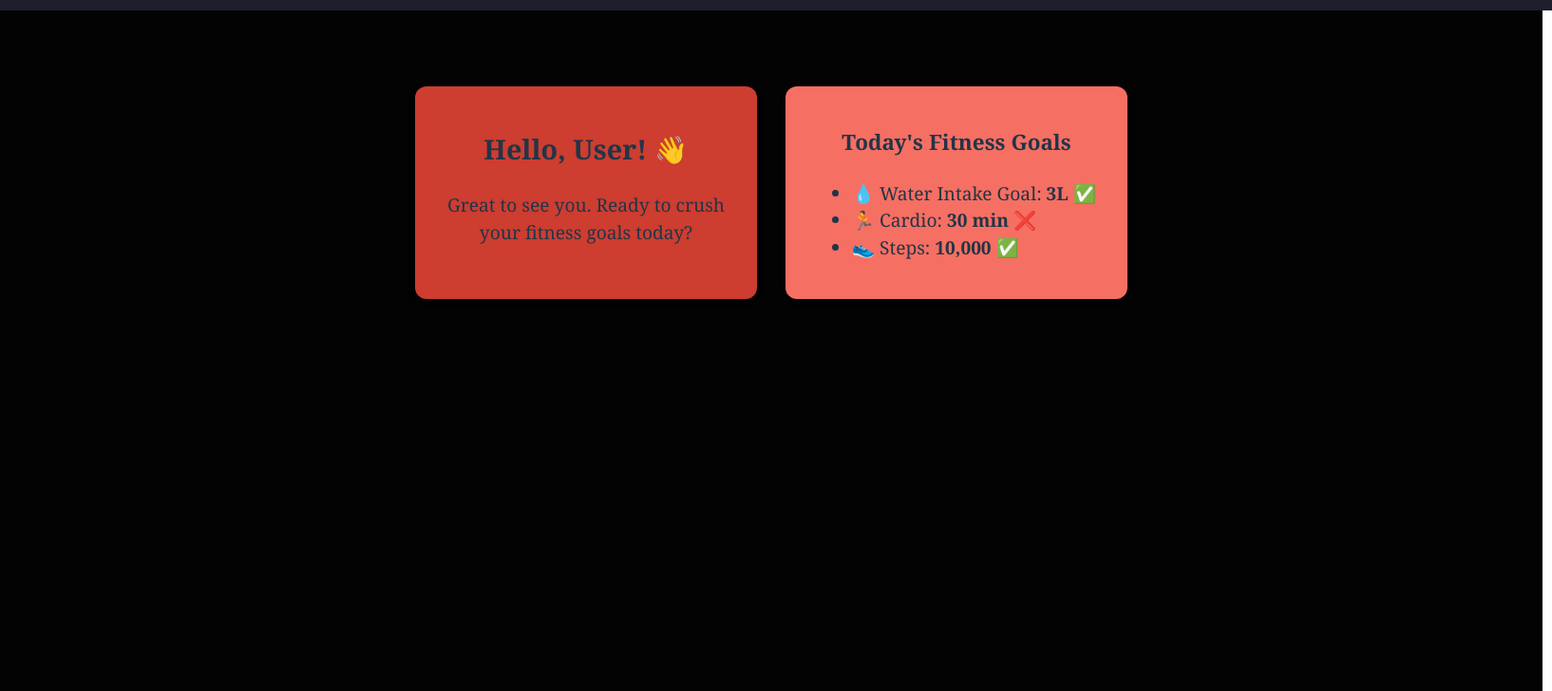
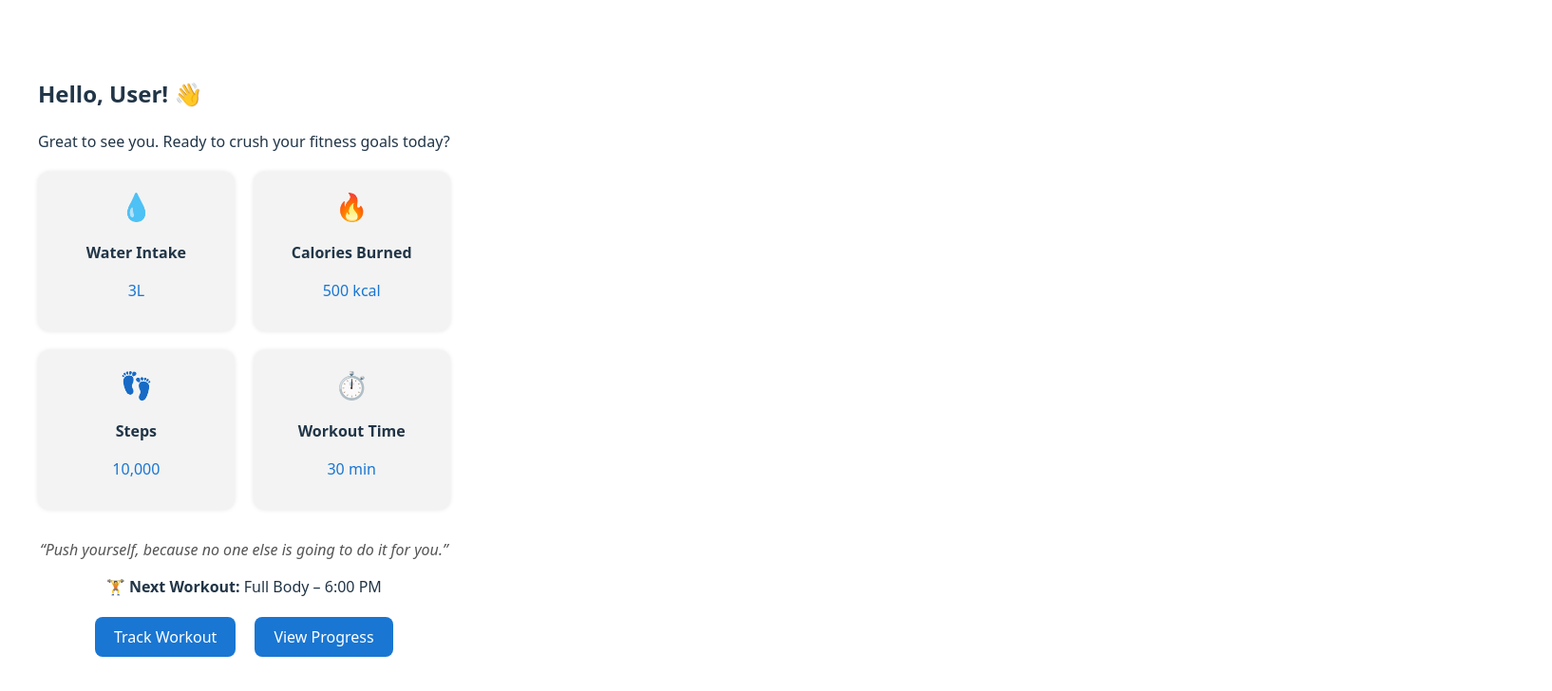
Before and after one commit to Avantheka/fitness-tracker, a React (Vite) app in the folder client/: page /dashboard in a window 1280 px wide. Shown: the part 120-848 px from the top of the page at 95% size, 1634 px wide, since content can reach past the window. Built offline with nearby package versions, Linux system fonts and the light colour scheme.

Commit message:
Updated Dashboard UI

```diff
--- a/client/src/components/Auth.css
+++ b/client/src/components/Auth.css
@@ -168,48 +168,72 @@
 }
 
 .dashboard-wrapper {
-  display: flex;
-  flex-direction: column;
-  align-items: center;
-  padding: 40px 20px;
-  background-color: #030303;
-  min-height: 100vh;
-  min-width: 198vh;
+  max-width: 960px;
+  margin: 0 auto;
+  padding: 20px;
 }
 
 .dashboard-content {
-  display: flex;
-  gap: 30px;
-  flex-wrap: wrap;
-  justify-content: center;
-  margin-top: 30px;
+  padding: 20px;
 }
 
-.greeting-card {
-  background-color: #cd3d30;
-  padding: 20px 30px;
-  border-radius: 12px;
-  box-shadow: 0 2px 8px rgba(0, 0, 0, 0.1);
-  text-align: center;
-  width: 300px;
-  font-family: Georgia, 'Times New Roman', Times, serif;
-  font-size: larger;
+.dashboard-grid {
+  display: grid;
+  grid-template-columns: repeat(auto-fit, minmax(160px, 1fr));
+  gap: 20px;
+  margin-top: 20px;
 }
 
-.goal-container {
+.goal-card {
+  background: #f3f3f3;
+  border-radius: 12px;
+  padding: 15px;
+  text-align: center;
+  box-shadow: 0 0 5px rgba(0,0,0,0.1);
+}
 
+.goal-icon {
+  font-size: 28px;
+  margin-bottom: 5px;
+}
+
+.goal-label {
+  font-weight: bold;
+}
+
+.goal-value {
+  color: #1976d2;
+}
+
+.dashboard-extras {
+  margin-top: 30px;
   text-align: center;
 }
-.goal-card {
-  background-color: #f66f63;
-  padding: 20px 30px;
-  border-radius: 12px;
-  box-shadow: 0 2px 8px rgba(0, 0, 0, 0.1);
-  width: 300px;
-  font-family: Georgia, 'Times New Roman', Times, serif;
-  font-size: larger;
-  text-align:justify
 
+.tip {
+  margin-bottom: 15px;
+  font-style: italic;
+  color: #555;
+}
+
+.reminder {
+  font-size: 16px;
+  margin-bottom: 20px;
+}
+
+.dashboard-links button {
+  margin: 0 10px;
+  padding: 10px 20px;
+  background: #1976d2;
+  color: white;
+  border: none;
+  border-radius: 8px;
+  cursor: pointer;
+  transition: 0.2s ease;
+}
+
+.dashboard-links button:hover {
+  background: #145ea8;
 }
 
 .app-header {
--- a/client/src/pages/Dashboard.jsx
+++ b/client/src/pages/Dashboard.jsx
@@ -1,8 +1,17 @@
 import React from "react";
 import Header from "../components/Header";
 import GreetingCard from "../components/GreetingCard";
-import DailyGoalCard from "../components/DailyGoalCard";
 import "../components/Auth.css";
+
+const GoalCard = ({ icon, label, goal }) => (
+<div className="goal-card">
+<div className="goal-icon">{icon}</div>
+<div className="goal-info">
+<p className="goal-label">{label}</p>
+<p className="goal-value">{goal}</p>
+</div>
+</div>
+);
 
 const Dashboard = () => {
   return (
@@ -10,7 +19,28 @@ const Dashboard = () => {
 <Header />
 <div className="dashboard-content">
 <GreetingCard />
-        <DailyGoalCard />
+
+        <div className="dashboard-grid">
+<GoalCard icon="💧" label="Water Intake" goal="3L" />
+<GoalCard icon="🔥" label="Calories Burned" goal="500 kcal" />
+<GoalCard icon="👣" label="Steps" goal="10,000" />
+<GoalCard icon="⏱️" label="Workout Time" goal="30 min" />
+</div>
+
+        <div className="dashboard-extras">
+<div className="tip">
+<em>“Push yourself, because no one else is going to do it for you.”</em>
+</div>
+
+          <div className="reminder">
+            🏋️ <strong>Next Workout:</strong> Full Body – 6:00 PM
+</div>
+
+          <div className="dashboard-links">
+<button onClick={() => window.location.href = "/tracking"}>Track Workout</button>
+<button onClick={() => window.location.href = "/progress"}>View Progress</button>
+</div>
+</div>
 </div>
 </div>
   );
```
Lines whose indentation alone changed are shown as unchanged.
